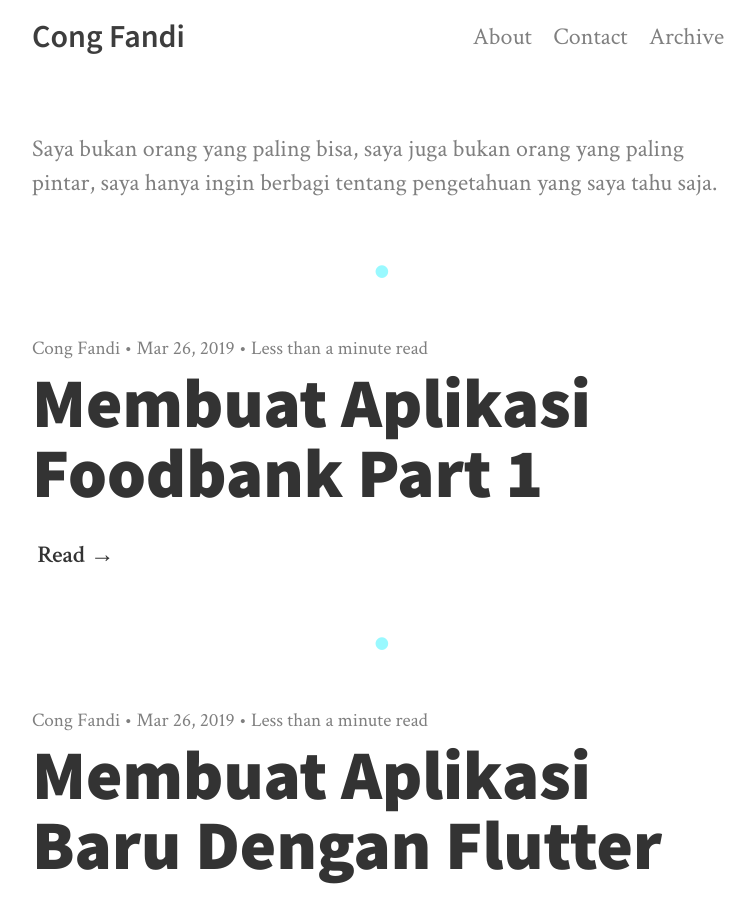
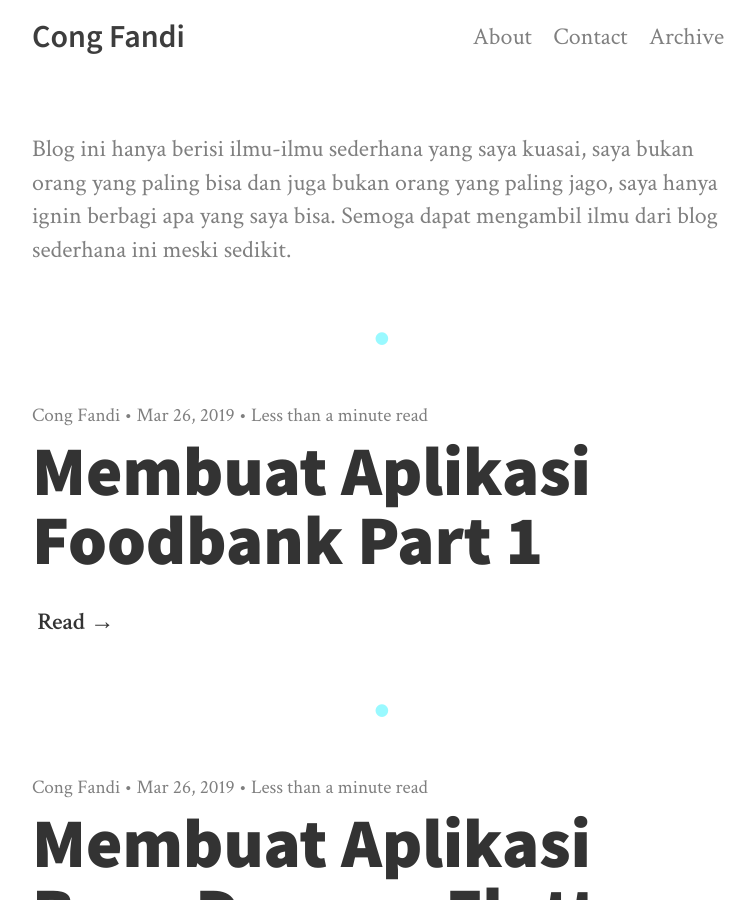
Before and after one commit to congfandi/congfandi.github.io, a Jekyll site: the page built from index.html, in a window 1280 px wide and 900 px high. Shown: the whole window, without its empty margins (258-1013 px from the left). Built offline with Jekyll 4.4.1, drawn with Linux system fonts in a browser that asks for light colours; nearby versions of some CDN libraries; the list of posts is cut into pages by our own code.

Commit message:
change description of detail blog

```diff
--- a/_config.yml
+++ b/_config.yml
@@ -8,7 +8,7 @@ description:
   meta: Sekedar ingin berbagi.
 
   # Description of your site. This will show up on the front page.
-  subtitle: Saya bukan orang yang paling bisa, saya juga bukan orang yang paling pintar, saya hanya ingin berbagi tentang pengetahuan yang saya tahu saja.
+  subtitle: Blog ini hanya berisi ilmu-ilmu sederhana yang saya kuasai, saya bukan orang yang paling bisa dan juga bukan orang yang paling jago, saya hanya ignin berbagi apa yang saya bisa. Semoga dapat mengambil ilmu dari blog sederhana ini meski sedikit.
 
 author:
   name: Cong Fandi # Change this!
```
